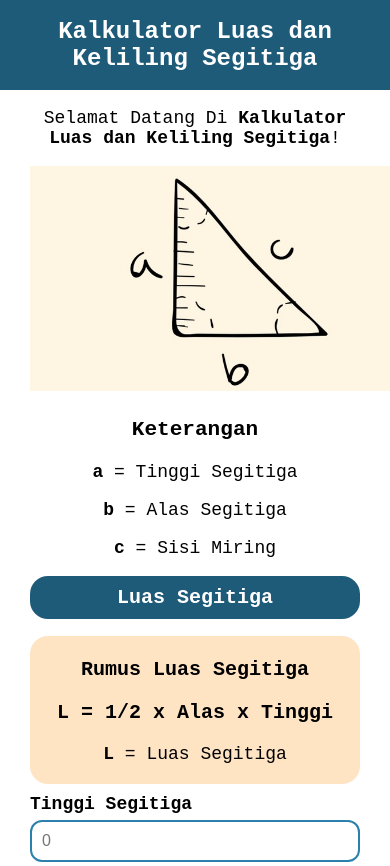
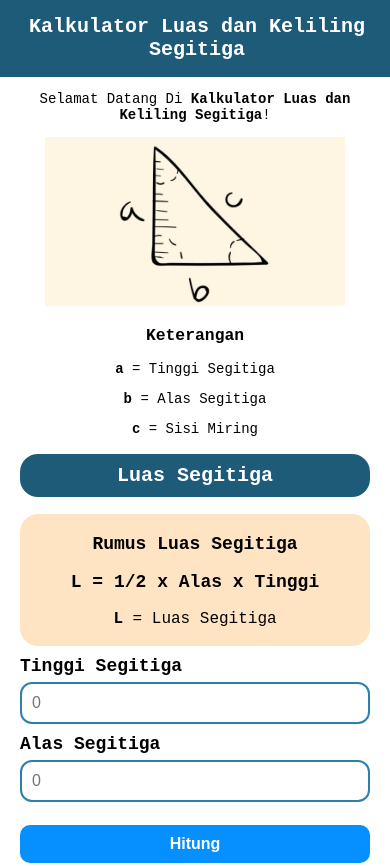
Before and after one commit to AbhiprayaCode/calculator-app, a plain HTML site: page index.html in a window 390 px wide. Shown: the top 866 px of the page. Drawn offline with Linux system fonts and the light colour scheme.

Commit message:
responsive terbaru lagi

```diff
--- a/css/styles.css
+++ b/css/styles.css
@@ -144,9 +144,6 @@ footer a:hover {
 
 @media only screen and (max-width: 770px) {
   header {
-    background-color: #1d5b79;
-    color: white;
-    text-align: center;
     font-size: 12px;
     padding: 2px;
     margin-top: 0;
@@ -203,3 +200,48 @@ footer a:hover {
     width: 100vw;
   }
 }
+
+@media only screen and (max-width: 440px) {
+  header {
+    background-color: #1d5b79;
+    color: white;
+    text-align: center;
+    font-size: 10px;
+    padding: 2px;
+    width: 100%;
+  }
+
+  main {
+    margin-left: 20px;
+    margin-right: 20px;
+  }
+
+  section.keterangan,
+  section.pembuka {
+    text-align: center;
+    font-size: 14px;
+  }
+
+  img {
+    max-width: 300px;
+  }
+
+  section.rumus {
+    text-align: center;
+    background-color: bisque;
+    border-radius: 18px;
+    padding: 2px 0 2px 0;
+  }
+
+  section.rumus h3 {
+    font-size: 18px;
+  }
+
+  section.rumus p {
+    font-size: 16px;
+  }
+
+  section.rumus p.rumus-inti {
+    font-size: 18px;
+  }
+}
```
